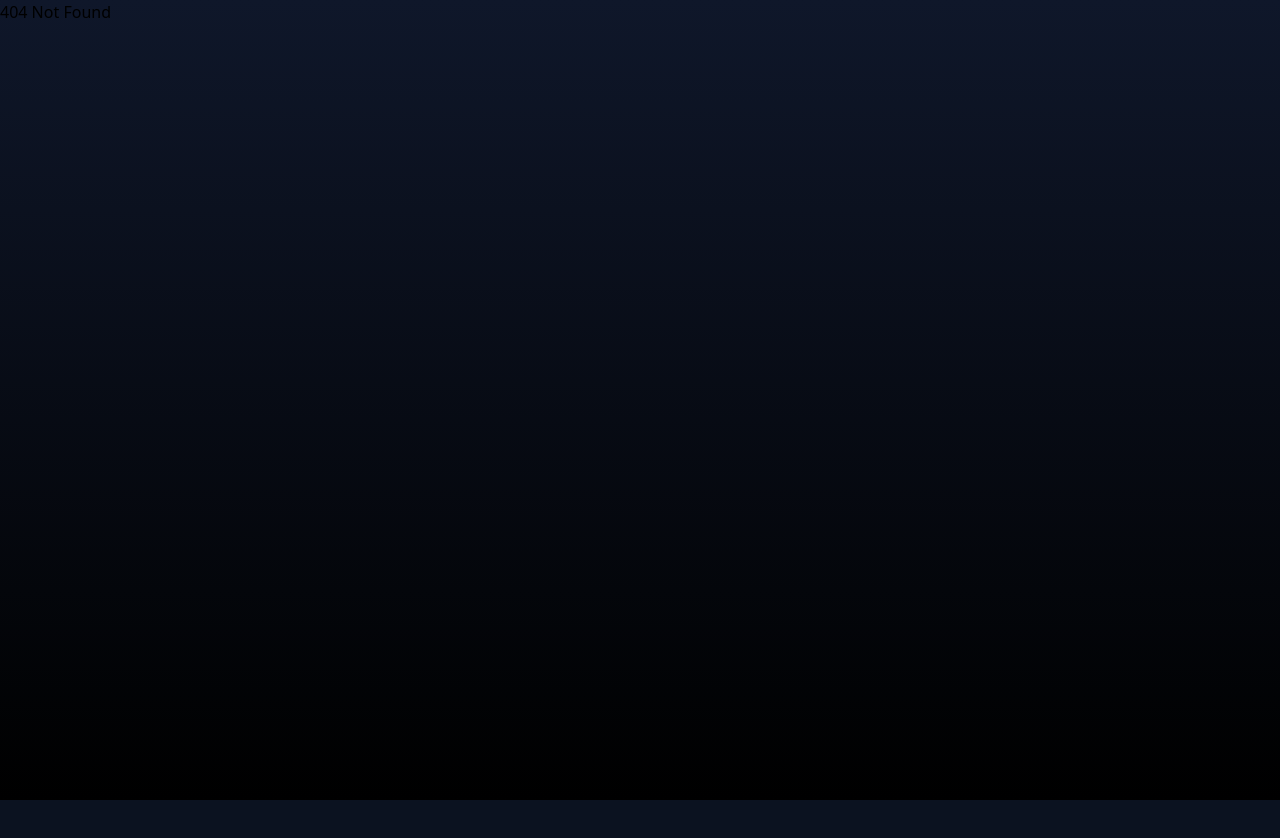
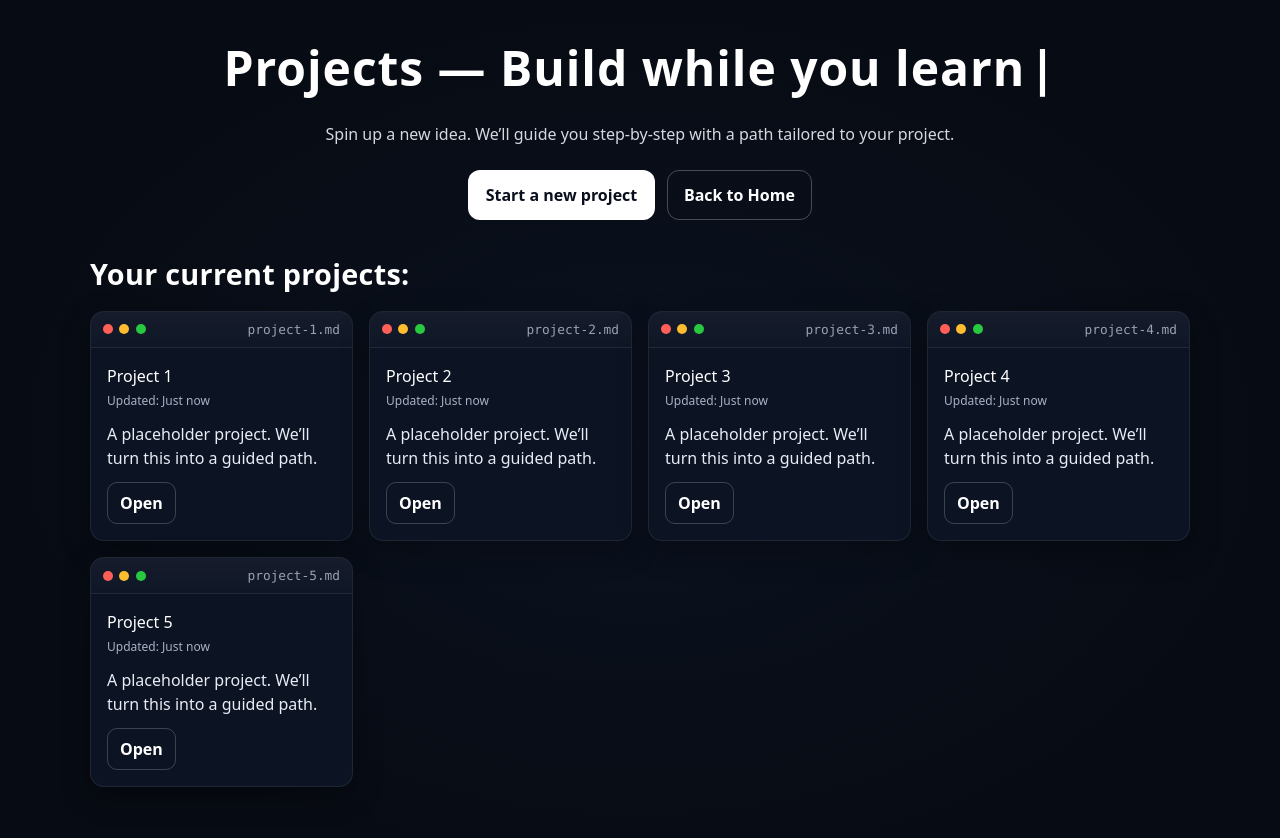
Before and after one commit to kyleyuen/codify, a React (Vite) app: page /projects in a window 1280 px wide. Before the commit this address had no page. Shown: the top 838 px of the page. Before the commit the page ends 800 px from the top, so only its background shows below. Built offline with nearby package versions, Linux system fonts and the light colour scheme.

Commit message:
Added a Projects page, made sure the routing worked in routes jsx, and added a coupel dummy projects for now, we can work on genuine project logic and adding projects etc later.

```diff
--- a/package.json
+++ b/package.json
@@ -11,10 +11,11 @@
   },
   "dependencies": {
     "@tailwindcss/vite": "^4.1.13",
-    "framer-motion": "^12.23.16",
+    "framer-motion": "^12.23.22",
+    "motion-dom": "^12.23.21",
     "react": "^19.1.1",
     "react-dom": "^19.1.1",
-    "react-router-dom": "^7.9.1",
+    "react-router-dom": "^7.9.3",
     "tailwindcss": "^4.1.13"
   },
   "devDependencies": {
--- a/src/Handles/routes.jsx
+++ b/src/Handles/routes.jsx
@@ -1,6 +1,7 @@
 import { Routes, Route, Navigate } from "react-router-dom";
 import Home from "../pages/Home.jsx";
 import SkillTree from "../pages/SkillTree.jsx";
+import ProjectsPage from "../pages/ProjectsPage.jsx";
 
 export default function AppRoutes() {
   return (
@@ -9,6 +10,7 @@ export default function AppRoutes() {
       <Route path="/" element={<Navigate to="/home" replace />} />
       <Route path="/home" element={<Home />} />
       <Route path="/skilltree" element={<SkillTree />} />
+      <Route path="/projects" element={<ProjectsPage />} />
      {/* alias: support plural path /skilltrees as user requested */}
       <Route path="/skilltrees" element={<SkillTree />} />
      {/* optional: 404 route */}
--- /dev/null
+++ b/src/pages/ProjectsPage.jsx
@@ -0,0 +1,127 @@
+import { useEffect, useState, useRef } from 'react'
+import { Link /*, useNavigate */ } from 'react-router-dom'
+import "../styles/ProjectsPage.css"
+
+// --- REVEAL ON SCROLL HOOK (IntersectionObserver) ---
+function useInViewOnce(options = { threshold: 0.15, rootMargin: "0px" }) {
+  const [inView, setInView] = useState(false)
+  const ref = useRef(null)
+
+  useEffect(() => {
+    const el = ref.current
+    if (!el || inView) return
+
+    const obs = new IntersectionObserver(([entry]) => {
+      if (entry.isIntersecting) {
+        setInView(true)
+        obs.unobserve(entry.target) // reveal only once
+      }
+    }, options)
+
+    obs.observe(el)
+    return () => obs.disconnect()
+  }, [inView, options])
+
+  return [ref, inView]
+}
+
+// --- CARD ---
+function ProjectCard({ project, index }) {
+  const [ref, inView] = useInViewOnce({ threshold: 0.15 })
+  return (
+    <div
+      ref={ref}
+      className={`project-card ${inView ? 'reveal' : ''}`}
+      style={{ transitionDelay: `${index * 80}ms` }} // subtle stagger
+    >
+      <div className="window-chrome">
+        <div className="dots">
+          <span className="dot red" />
+          <span className="dot yellow" />
+          <span className="dot green" />
+        </div>
+        <span className="filename">project-{project.id}.md</span>
+      </div>
+
+      <div className="card-body">
+        <h3>{project.title}</h3>
+        <div className="card-meta">Updated: {project.updatedAt}</div>
+        <p>{project.description}</p>
+
+        <div style={{ marginTop: "0.75rem" }}>
+          <button
+            className="ghost-btn"
+            onClick={() => console.log(`Open ${project.title}`)}
+          >
+            Open
+          </button>
+        </div>
+      </div>
+    </div>
+  )
+}
+
+export default function ProjectsPage() {
+  // Header Title Text
+  const title = "Projects — Build while you learn"
+
+  // Typewriter effect for title
+  const [typed, setTyped] = useState("")
+  useEffect(() => {
+    let i = 0
+    const id = setInterval(() => {
+      setTyped(title.slice(0, i + 1))
+      i++
+      if (i === title.length) clearInterval(id)
+    }, 35)
+    return () => clearInterval(id)
+  }, [title])
+
+  // Dummy data (5 projects)
+  const demoProjects = Array.from({ length: 5 }, (_, i) => ({
+    id: i + 1,
+    title: `Project ${i + 1}`,
+    description: "A placeholder project. We’ll turn this into a guided path.",
+    updatedAt: "Just now",
+  }))
+
+  // const navigate = useNavigate()
+
+  return (
+    <div className="projects-root bg-landing">
+      {/* Hero / header */}
+      <header className="projects-header">
+        <h1 className="type-title">
+          {typed}
+          <span className="caret">|</span>
+        </h1>
+
+        <p className="subtitle">
+          Spin up a new idea. We’ll guide you step-by-step with a path tailored to your project.
+        </p>
+
+        <div className="actions">
+          <button
+            className="primary-btn"
+            onClick={() => console.log('Start New Project clicked')}
+          >
+            Start a new project
+          </button>
+
+          <Link className="link-btn" to="/">Back to Home</Link>
+        </div>
+      </header>
+
+      {/* Your current projects */}
+      <section className="projects-section">
+        <h2 className="section-title">Your current projects:</h2>
+
+        <div className="projects-grid">
+          {demoProjects.map((p, i) => (
+            <ProjectCard key={p.id} project={p} index={i} />
+          ))}
+        </div>
+      </section>
+    </div>
+  )
+}
--- a/src/pages/home.jsx
+++ b/src/pages/home.jsx
@@ -8,6 +8,7 @@ export default function Home() {
   const [isRunning, setIsRunning] = useState(false);
   const [terminalText, setTerminalText] = useState("");
   const [showInfo, setShowInfo] = useState(false);
+
 
   // Simulate terminal typing
   useEffect(() => {
--- /dev/null
+++ b/src/styles/ProjectsPage.css
@@ -0,0 +1,198 @@
+.bg-landing {
+  /* Demo background, if we decide to keep same BG we can change */
+  min-height: 100vh;
+  background: radial-gradient(50% 50% at 50% 50%, #0b1220 0%, #070b13 100%);
+}
+
+/* Page layout */
+.projects-root {
+  min-height: 100vh;
+  display: grid;
+  place-items: center;
+  padding: 2rem;
+}
+
+.projects-header {
+  width: min(900px, 92vw);
+  text-align: center;
+  color: #fff;
+}
+
+/* Typewriter headline */
+.type-title {
+  font-size: clamp(1.6rem, 4.5vw, 3rem);
+  font-weight: 800;
+  letter-spacing: 0.02em;
+  margin: 0 0 0.5rem;
+  white-space: nowrap;
+  overflow: hidden;
+  display: inline-block;
+}
+
+.caret {
+  display: inline-block;
+  margin-left: 4px;
+  animation: blink 0.9s steps(1, end) infinite;
+}
+
+@keyframes blink {
+  0%, 50% { opacity: 1; }
+  50.01%, 100% { opacity: 0; }
+}
+
+.subtitle {
+  color: #d6d8e1;
+  margin: 0.25rem 0 1.5rem;
+}
+
+/* Buttons */
+.actions {
+  display: flex;
+  gap: 0.75rem;
+  justify-content: center;
+  flex-wrap: wrap;
+}
+
+.primary-btn {
+  border: none;
+  font-weight: 700;
+  padding: 0.8rem 1.1rem;
+  border-radius: 12px;
+  background: #ffffff;
+  color: #0a0f1e;
+  cursor: pointer;
+  transition: transform 120ms ease, box-shadow 120ms ease;
+}
+
+.primary-btn:hover {
+  transform: translateY(-1px);
+  box-shadow: 0 8px 22px rgba(0,0,0,0.25);
+}
+
+.link-btn {
+  display: inline-flex;
+  align-items: center;
+  gap: 0.35rem;
+  font-weight: 600;
+  color: #ffffff;
+  text-decoration: none;
+  border: 1px solid rgba(255,255,255,0.25);
+  padding: 0.7rem 1rem;
+  border-radius: 12px;
+  transition: background 120ms ease, transform 120ms ease;
+}
+
+.link-btn:hover {
+  background: rgba(255,255,255,0.08);
+  transform: translateY(-1px);
+}
+
+/* Projects grid */
+.projects-section {
+  width: min(1100px, 92vw);
+  margin: 2rem auto 4rem;
+}
+
+.section-title {
+  color: #fff;
+  font-weight: 800;
+  font-size: clamp(1.2rem, 3vw, 1.8rem);
+  margin: 0 0 1rem;
+  letter-spacing: 0.01em;
+}
+
+.projects-grid {
+  display: grid;
+  grid-template-columns: repeat(auto-fill, minmax(260px, 1fr));
+  gap: 1rem;
+}
+
+/* Card base: small dark mode window */
+.project-card {
+  background: #0c1323;
+  border: 1px solid rgba(255, 255, 255, 0.08);
+  border-radius: 14px;
+  overflow: hidden;
+  box-shadow: 0 10px 30px rgba(0,0,0,0.30);
+
+  /* reveal animation base (hidden) */
+  transform: translateY(16px);
+  opacity: 0;
+
+  /* smooth reveal + hover */
+  transition:
+    opacity 500ms ease,
+    transform 500ms ease,
+    box-shadow 150ms ease,
+    border-color 150ms ease;
+}
+
+.project-card.reveal {
+  opacity: 1;
+  transform: translateY(0);
+}
+
+.project-card:hover {
+  box-shadow: 0 14px 36px rgba(0,0,0,0.45);
+  transform: translateY(-2px);
+  border-color: rgba(255,255,255,0.15);
+}
+
+/* Window chrome strip */
+.window-chrome {
+  display: flex;
+  align-items: center;
+  justify-content: space-between;
+  gap: 0.75rem;
+  padding: 0.5rem 0.75rem;
+  border-bottom: 1px solid rgba(255,255,255,0.06);
+  background: linear-gradient(180deg, rgba(255,255,255,0.04), rgba(255,255,255,0.01));
+}
+
+.dots { display: flex; align-items: center; gap: 0.4rem; }
+.dot { width: 10px; height: 10px; border-radius: 50%; }
+.dot.red { background: #ff5f57; }
+.dot.yellow { background: #febc2e; }
+.dot.green { background: #28c840; }
+
+.filename {
+  color: #aab1c5;
+  font-size: 0.8rem;
+  font-family: ui-monospace, SFMono-Regular, Menlo, Monaco, Consolas, "Liberation Mono", "Courier New", monospace;
+  opacity: 0.9;
+}
+
+/* Card body */
+.card-body {
+  padding: 1rem;
+  color: #e9ecf5;
+}
+
+.card-body h3 {
+  margin: 0 0 0.25rem;
+  font-size: 1rem;
+  color: #fff;
+}
+
+.card-meta {
+  font-size: 0.75rem;
+  color: #aab1c5;
+  margin-bottom: 0.75rem;
+}
+
+.ghost-btn {
+  background: transparent;
+  color: #fff;
+  border: 1px solid rgba(255,255,255,0.2);
+  padding: 0.5rem 0.75rem;
+  border-radius: 10px;
+  font-weight: 600;
+  cursor: pointer;
+  transition: background 120ms ease, transform 120ms ease, border-color 120ms ease;
+}
+
+.ghost-btn:hover {
+  background: rgba(255,255,255,0.06);
+  border-color: rgba(255,255,255,0.35);
+  transform: translateY(-1px);
+}
```
Also changed, not shown: src/App.jsx (line endings or trailing spaces), 1 other file (tests, documents, lock files or other folders). Lines whose indentation alone changed are shown as unchanged.
